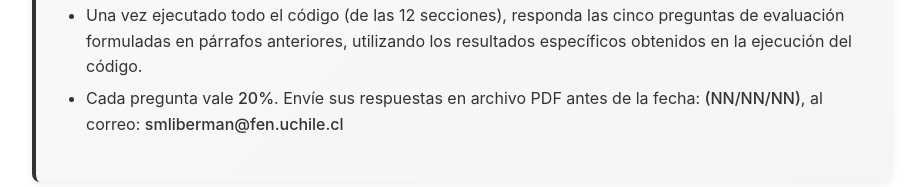
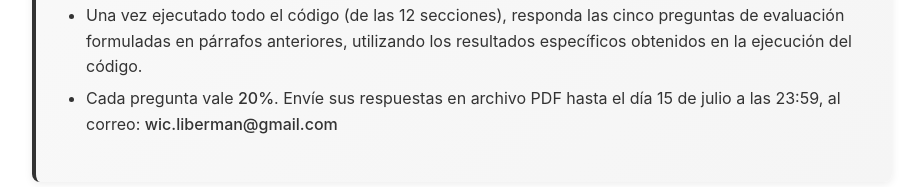
Before and after one commit to wicliberman/Data_Science, a plain HTML site: page index.html in a window 1280 px wide. Shown: the part 7873-8060 px from the top of the page, without its empty margins (178-1101 px from the left). Drawn offline with Linux system fonts and the light colour scheme.

Commit message:
Update index.html

```diff
--- a/index.html
+++ b/index.html
@@ -620,7 +620,7 @@
                 <ul>
                     <li>Cuando llegue a la Sección 2 (carga de datos), aparecerá el mensaje: "Solicitando carga manual". En este punto, haga clic en "elegir archivo" y seleccione el archivo <strong>"Lead_Conversion_Dataset"</strong> desde su computadora. Luego continúe con la secuencia de ejecución del código.</li>
                     <li>Una vez ejecutado todo el código (de las 12 secciones), responda las cinco preguntas de evaluación formuladas en párrafos anteriores, utilizando los resultados específicos obtenidos en la ejecución del código.</li>
-                    <li>Cada pregunta vale <strong>20%</strong>. Envíe sus respuestas en archivo PDF antes de la fecha: <strong>(NN/NN/NN)</strong>, al correo: <strong>smliberman@fen.uchile.cl</strong></li>
+                    <li>Cada pregunta vale <strong>20%</strong>. Envíe sus respuestas en archivo PDF hasta el día 15 de julio a las 23:59, al correo: <strong>wic.liberman@gmail.com</strong></li>
                 </ul>
             </div>
         </div>
```
